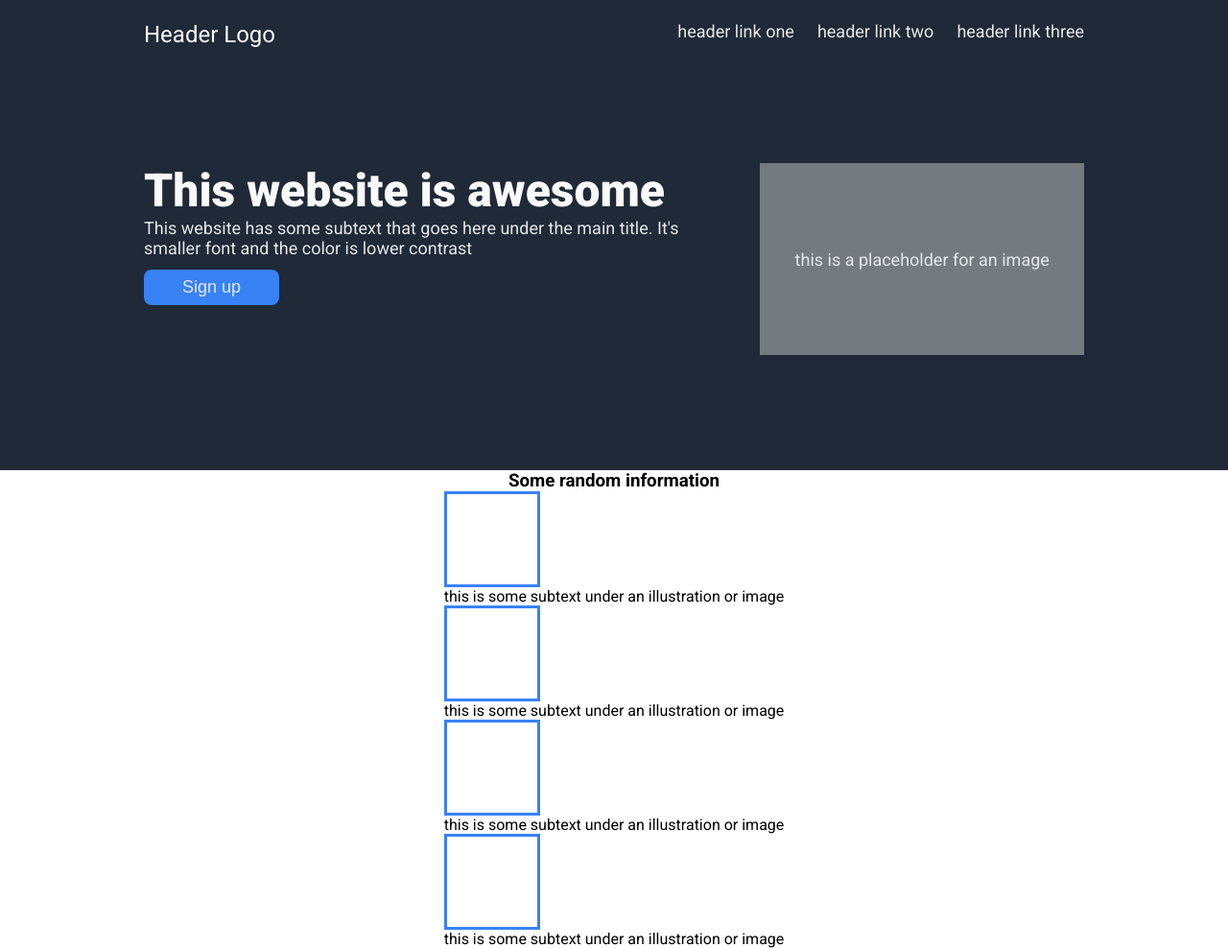
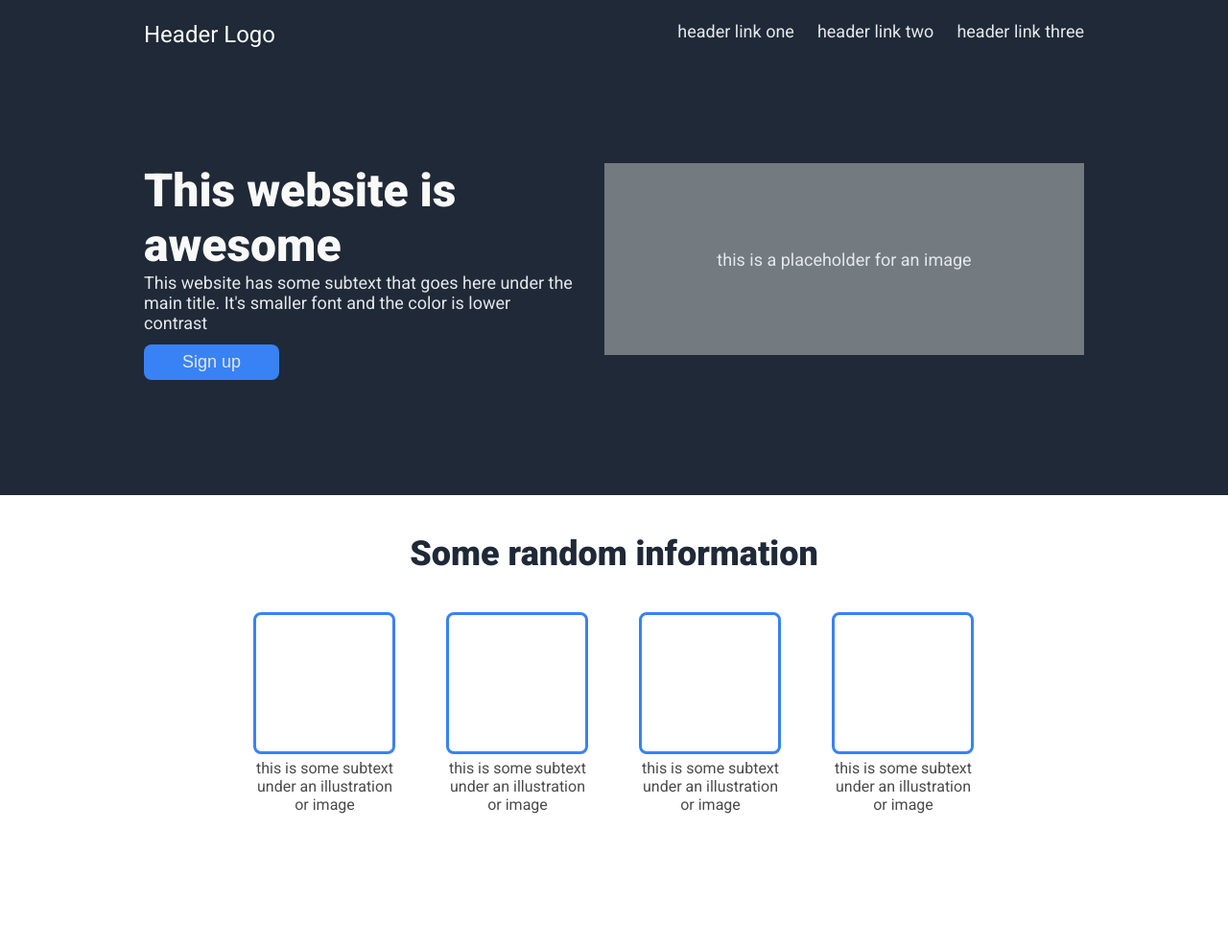
Before and after one commit to dgar718/odin-landing-page, a plain HTML site: page index.html in a window 1280 px wide. Shown: the whole page at 96% size. After the commit the page ends 948 px from the top, so only its background shows below. Drawn offline with Linux system fonts and the light colour scheme.

Commit message:
Finish info container
Spaced out components of the info container to make it look better.
Removed shrinking of placeholder in header.

```diff
--- a/style.css
+++ b/style.css
@@ -77,7 +77,7 @@ body {
     display: flex;
     justify-content: center;
     align-items: center;
-    flex: 0 1 500px;
+    flex: 0 0 500px;
     height: 200px;
     min-width: 200px;
 }
@@ -102,7 +102,35 @@ body {
 }
 
 .box {
-    width: 100px;
-    height: 100px;
+    width: 148px;
+    height: 148px;
     border: #3882F6 3px solid;
+    border-radius: 8px;
+    margin-bottom: 5px;
 }
+
+.boxes {
+    display: flex;
+    justify-content: center;
+    text-align: center;
+    gap: 52px;
+}
+
+.info-container h3 {
+    font-size: 36px;
+    color: #1F2937;
+    font-weight: 900;
+    margin: 40px 0px;
+}
+
+.info {
+    max-width: 149px;
+}
+
+.info p {
+    color: #4b4b4b;
+}
+
+.boxes {
+    margin-bottom: 100px;
+}
```
